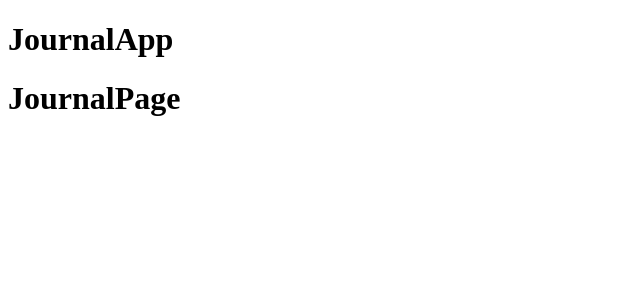
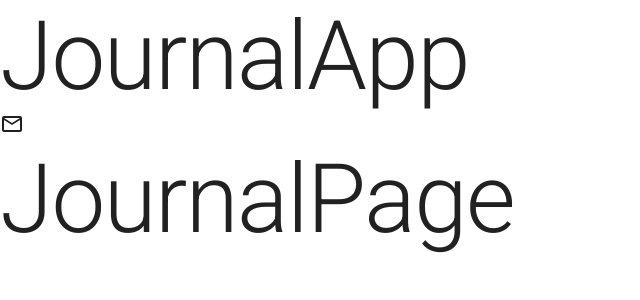
Before and after one commit to sebastian461/react-journal-app, a React (Vite) app: page / in a window 1280 px wide. Shown: the top 300 px of the page, without its empty margins (0-640 px from the left). Built offline with nearby package versions, Linux system fonts and the light colour scheme.

Commit message:
Instalación y configuración Material UI

```diff
--- a/src/JournalApp.jsx
+++ b/src/JournalApp.jsx
@@ -1,9 +1,13 @@
+import { MailOutline } from "@mui/icons-material";
+import { Typography } from "@mui/material";
 import { Outlet } from "react-router-dom";
 
 export const JournalApp = () => {
   return (
     <>
-      <h1>JournalApp</h1>
+      <Typography variant="h1">JournalApp</Typography>
+      <MailOutline />
+
       <div id="detail">
         <Outlet />
       </div>
--- a/src/journal/pages/JournalPage.jsx
+++ b/src/journal/pages/JournalPage.jsx
@@ -1,4 +1,9 @@
+import { Typography } from "@mui/material";
 import React from "react";
 export const JournalPage = () => {
-  return <h1>JournalPage</h1>;
+  return (
+    <>
+      <Typography variant="h1">JournalPage</Typography>
+    </>
+  );
 };
--- a/src/main.jsx
+++ b/src/main.jsx
@@ -4,8 +4,16 @@ import ReactDOM from "react-dom/client";
 import { RouterProvider } from "react-router-dom";
 import { AppRouter } from "./router/AppRouter";
 
+import "@fontsource/roboto/300.css";
+import "@fontsource/roboto/400.css";
+import "@fontsource/roboto/500.css";
+import "@fontsource/roboto/700.css";
+import { AppTheme } from "./theme";
+
 ReactDOM.createRoot(document.getElementById("root")).render(
   <React.StrictMode>
-    <RouterProvider router={AppRouter} />
+    <AppTheme>
+      <RouterProvider router={AppRouter} />
+    </AppTheme>
   </React.StrictMode>
 );
--- /dev/null
+++ b/src/theme/AppTheme.jsx
@@ -0,0 +1,12 @@
+import { ThemeProvider } from "@emotion/react";
+import { CssBaseline } from "@mui/material";
+import { purpleTheme } from "./purpleTheme";
+
+export const AppTheme = ({ children }) => {
+  return (
+    <ThemeProvider theme={purpleTheme}>
+      <CssBaseline />
+      {children}
+    </ThemeProvider>
+  );
+};
--- /dev/null
+++ b/src/theme/index.js
@@ -0,0 +1,2 @@
+export * from "./AppTheme";
+export * from "./purpleTheme";
--- /dev/null
+++ b/src/theme/purpleTheme.js
@@ -0,0 +1,16 @@
+import { createTheme } from "@mui/material";
+import { red } from "@mui/material/colors";
+
+export const purpleTheme = createTheme({
+  palette: {
+    primary: {
+      main: "#262254",
+    },
+    secondary: {
+      main: "#543888",
+    },
+    error: {
+      main: red.A400,
+    },
+  },
+});
```
Also changed, not shown: package.json (+9 -0 lines), 1 other file (tests, documents, lock files or other folders).
